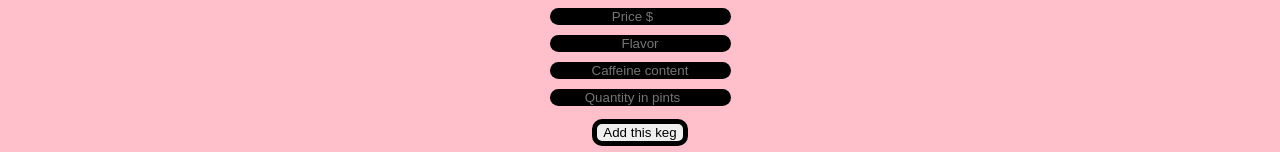
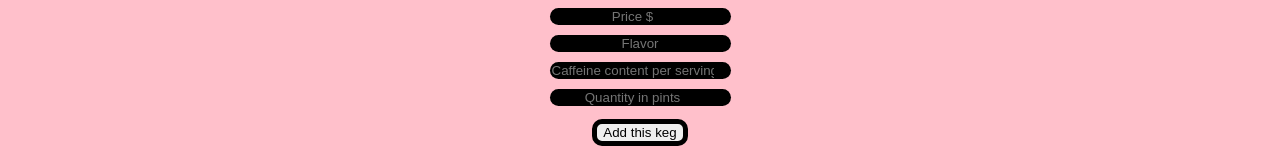
Before and after one commit to fractalscape13/Tap-Room, a React (Create React App) app: page / in a window 1280 px wide. Both pictures are taken after a click on the button "Add a keg". Shown: the part 143-295 px from the top of the page. Built offline with nearby package versions, Linux system fonts and the light colour scheme.

Commit message:
update data type for caffeine content

```diff
--- a/src/components/ReusableForm.js
+++ b/src/components/ReusableForm.js
@@ -20,7 +20,7 @@ function ReusableForm(props) {
     brand = 'Brand';
     price = 'Price $';
     flavor = 'Flavor';
-    caffeine = 'Caffeine content';
+    caffeine = 'Caffeine content per serving in mg';
     quantity = 'Quantity in pints';
   }
 
@@ -44,7 +44,7 @@ function ReusableForm(props) {
           name='flavor'
           placeholder={flavor} /><br />
         <input
-          type='text'
+          type='number'
           name='caffeine'
           placeholder={caffeine} /><br />
         <input
```
